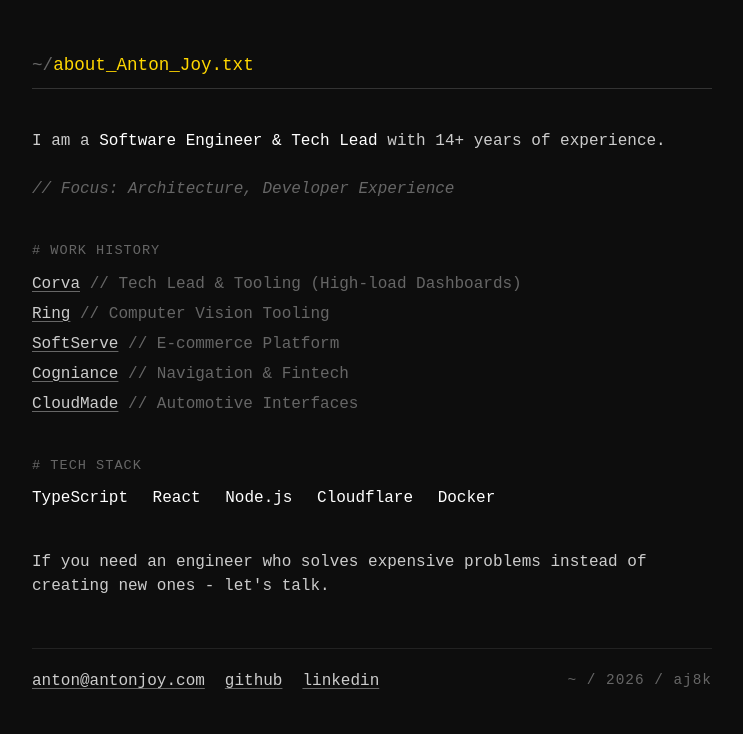
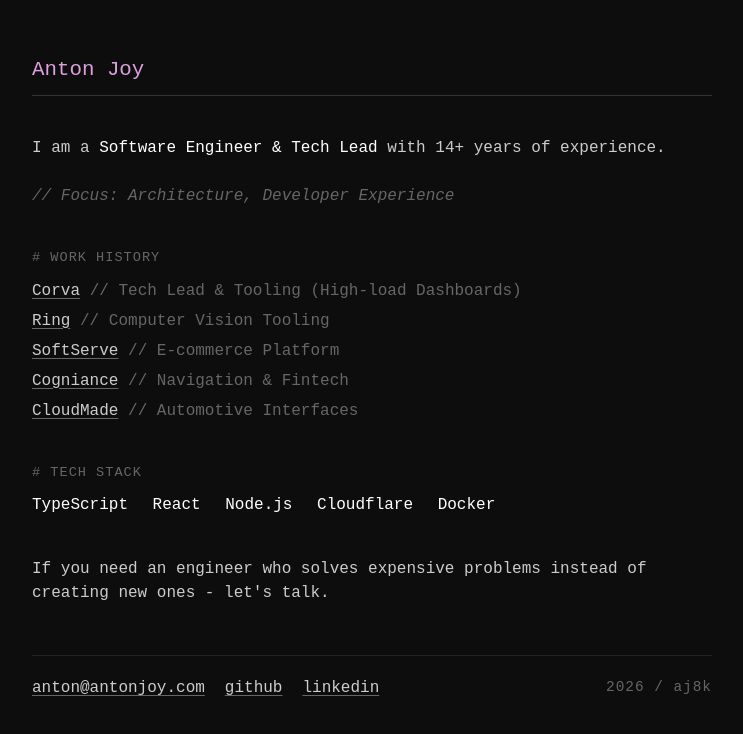
Before and after one commit to aj8k/antonjoy.com, a website: page public/index.html in a window 1280 px wide. Shown: the whole page, without its empty margins (268-1011 px from the left). Drawn offline with Linux system fonts and the light colour scheme.

Commit message:
Style updates

```diff
--- a/public/index.html
+++ b/public/index.html
@@ -32,7 +32,7 @@
         --bg: #0d0d0d;
         --fg: #cccccc;
         --highlight: #ffffff;
-        --accent: #ffd700;
+        --accent: #dda0dd;
         --dim: #666666;
         --font: "Courier New", Courier, monospace;
       }
@@ -54,17 +54,12 @@
       }
 
       h1 {
-        font-size: 1.1rem;
-        color: var(--dim);
+        font-size: 1.3rem;
+        color: var(--accent);
         margin-bottom: 40px;
         font-weight: normal;
         border-bottom: 1px solid #333;
         padding-bottom: 10px;
-      }
-
-      h1 span {
-        color: var(--accent);
-        font-weight: normal;
       }
 
       p {
@@ -164,7 +159,7 @@
   </head>
   <body>
     <main>
-      <h1>~/<span>about_Anton_Joy.txt</span></h1>
+      <h1>Anton Joy</h1>
 
       <p>
         I am a <span class="highlight">Software Engineer & Tech Lead</span> with
@@ -209,9 +204,9 @@
       <div class="links">
         <a href="mailto:anton@antonjoy.com">anton@antonjoy.com</a>
         <a href="https://github.com/aj8k" target="_blank">github</a>
-        <a href="https://linkedin.com/in/aj8k" target="_blank">linkedin</a>
+        <a href="https://linkedin.com/in/antonjoy/" target="_blank">linkedin</a>
 
-        <div class="copyright">~ / <span id="curr-year">2026</span> / aj8k</div>
+        <div class="copyright"><span id="curr-year">2026</span> / aj8k</div>
       </div>
     </main>
 
```
Also changed, not shown: public/apple-touch-icon.png, public/favicon-96x96.png, public/favicon.ico, public/favicon.svg, public/web-app-manifest-192x192.png, public/web-app-manifest-512x512.png.
